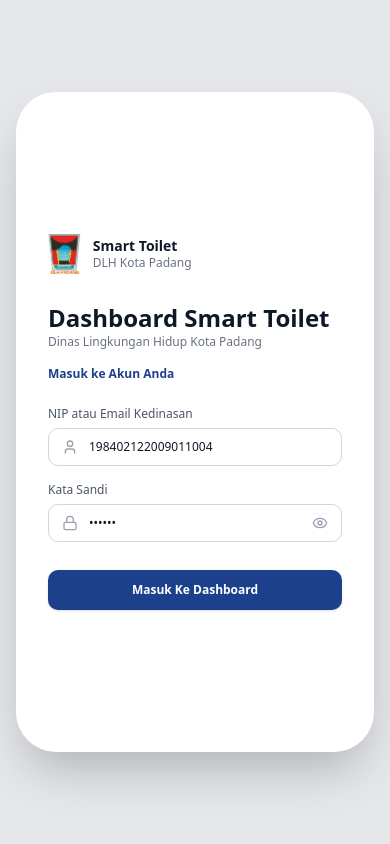
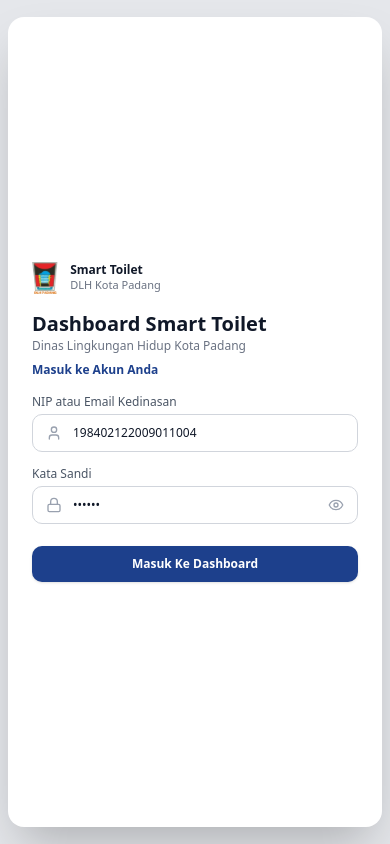
Before and after one commit to Zhprn/smart-toilet-dlh, a React (Vite) app: page /login in a window 390 px wide. Built offline with nearby package versions, Linux system fonts and the light colour scheme; no server answers.

Commit message:
feat: login page responsive

```diff
--- a/src/routes/login.tsx
+++ b/src/routes/login.tsx
@@ -18,11 +18,9 @@ function LoginComponent() {
   };
 
   return (
-    <div className="flex min-h-screen w-full items-center justify-center bg-[#E5E7EB] p-4 lg:p-10">
-      <div className="flex w-full max-w-6xl min-h-[660px] overflow-hidden rounded-[2.5rem] bg-white shadow-2xl">
-
-<div className="relative hidden w-1/2 flex-col justify-between overflow-hidden rounded-[2.5rem] bg-[#1D408C] p-10 text-white lg:flex">
-
+    <div className="flex h-screen w-full items-center justify-center overflow-hidden bg-[#E5E7EB] p-2 sm:p-4 lg:p-6">
+      <div className="flex h-full max-h-[96vh] w-full max-w-6xl overflow-hidden rounded-2xl bg-white shadow-2xl sm:rounded-[2.5rem] lg:h-[88vh] lg:max-h-[760px]">
+        <div className="relative hidden h-full w-1/2 flex-col justify-between overflow-hidden bg-[#1D408C] p-6 text-white lg:flex lg:p-8 xl:p-10">
           <img
             src="/images/bg-pattern.svg"
             alt="Pattern Background"
@@ -35,66 +33,69 @@ function LoginComponent() {
                 src="/images/logodlh.svg"
                 alt="Logo DLH"
                 draggable={false}
-        className="h-20 w-auto object-contain drop-shadow-md"
+                className="h-16 w-auto object-contain drop-shadow-md xl:h-20"
               />
               <img
                 src="/images/logoprov.svg"
                 alt="Logo Kota Padang"
                 draggable={false}
-        className="h-20 w-auto object-contain drop-shadow-md"
+                className="h-16 w-auto object-contain drop-shadow-md xl:h-20"
               />
             </div>
 
-    <h1 className="mt-5 text-xl font-bold tracking-wider uppercase text-center">
+            <h1 className="mt-3 text-lg font-bold tracking-wider uppercase text-center xl:mt-4 xl:text-xl">
               PORTAL PETUGAS DLH
             </h1>
-    <p className="mt-1 text-xs text-blue-100/90 font-light text-center">
+            <p className="mt-1 text-[11px] text-blue-100/90 font-light text-center xl:text-xs">
               Sistem Pemantauan Retribusi Smart Toilet Kota Padang
             </p>
 
-    <div className="mt-10 flex w-full max-w-[420px] items-center justify-center">
+            <div className="my-auto mt-4 flex w-full max-w-[360px] items-center justify-center xl:mt-6 xl:max-w-[420px]">
               <img
                 src="/images/mockup-priview.svg"
                 alt="Mockup Diagram Pendapatan"
                 draggable={false}
-        className="select-one w-full object-contain drop-shadow-2xl"
+                className="select-none w-full max-h-[38vh] object-contain drop-shadow-2xl"
               />
             </div>
           </div>
 
-  <div className="relative z-10 text-center text-xs text-blue-200/80">
+          <div className="relative z-10 text-center text-[11px] text-blue-200/80 xl:text-xs">
             © 2026 Dinas Lingkungan Hidup Kota Padang
           </div>
         </div>
 
-        <div className="flex w-full flex-col justify-center px-8 py-12 lg:w-1/2 lg:px-16">
-          <div className="mb-6">
+        <div className="flex h-full w-full flex-col justify-center overflow-y-auto px-6 py-6 sm:px-10 md:px-12 lg:w-1/2 lg:overflow-hidden lg:px-12 xl:px-16">
+          <div className="mx-auto w-full max-w-md">
+            <div className="mb-4 xl:mb-6">
               <div className="flex items-center gap-3">
                 <img
                   src="/images/logodlh.svg"
                   alt="Smart Toilet"
-                className="h-10 w-auto object-contain"
+                  className="h-8 w-auto object-contain xl:h-10"
                 />
                 <div>
-                <h2 className="text-sm font-bold leading-tight text-gray-900">
+                  <h2 className="text-xs font-bold leading-tight text-gray-900 sm:text-sm">
                     Smart Toilet
                   </h2>
-                <p className="text-xs text-gray-500">DLH Kota Padang</p>
+                  <p className="text-[11px] text-gray-500">DLH Kota Padang</p>
                 </div>
               </div>
 
-            <h1 className="mt-7 text-2xl font-bold text-gray-900">
+              <h1 className="mt-4 text-xl font-bold text-gray-900 sm:text-2xl xl:mt-6">
                 Dashboard Smart Toilet
               </h1>
               <p className="text-xs text-gray-500">Dinas Lingkungan Hidup Kota Padang</p>
-            <p className="mt-4 text-xs font-semibold text-[#1D408C]">Masuk ke Akun Anda</p>
+              <p className="mt-2 text-xs font-semibold text-[#1D408C] xl:mt-3">
+                Masuk ke Akun Anda
+              </p>
             </div>
 
-          <form onSubmit={handleSubmit} className="space-y-4">
+            <form onSubmit={handleSubmit} className="space-y-3.5 xl:space-y-4">
               <div>
                 <label
                   htmlFor="identifier"
-                className="mb-1.5 block text-xs font-medium text-gray-600"
+                  className="mb-1 block text-xs font-medium text-gray-600"
                 >
                   NIP atau Email Kedinasan
                 </label>
@@ -117,7 +118,7 @@ function LoginComponent() {
               <div>
                 <label
                   htmlFor="password"
-                className="mb-1.5 block text-xs font-medium text-gray-600"
+                  className="mb-1 block text-xs font-medium text-gray-600"
                 >
                   Kata Sandi
                 </label>
@@ -150,11 +151,13 @@ function LoginComponent() {
 
               <button
                 type="submit"
-              className="mt-3 w-full rounded-lg bg-[#1D408C] py-3 text-xs font-semibold text-white shadow-sm transition hover:bg-[#163370] active:scale-[0.99]"
+                className="mt-2 w-full rounded-lg bg-[#1D408C] py-2.5 text-xs font-semibold text-white shadow-sm transition hover:bg-[#163370] active:scale-[0.99] xl:py-3"
               >
                 Masuk Ke Dashboard
               </button>
             </form>
+
+          </div>
         </div>
       </div>
     </div>
```
Lines whose indentation alone changed are shown as unchanged.
